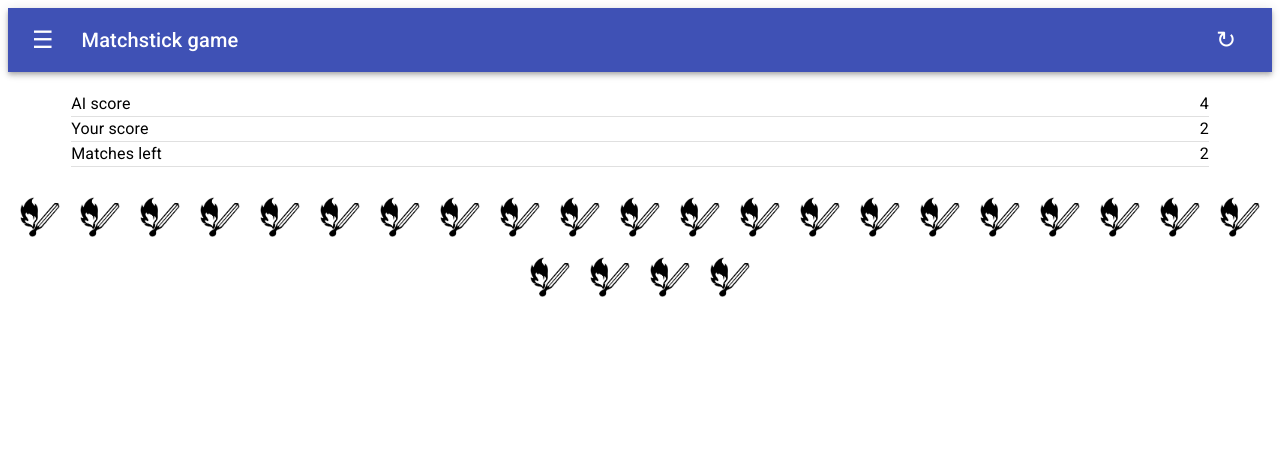
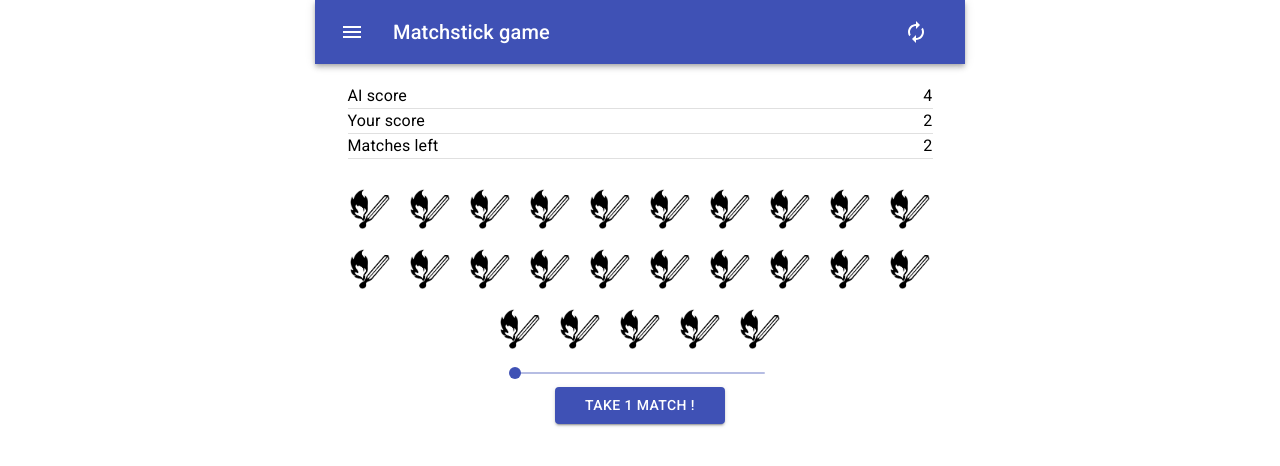
Before and after one commit to archontis-cpu/stormotion-internship-test-task, a React (Create React App) app: page / in a window 1280 px wide. Shown: the top 466 px of the page. Built offline with nearby package versions, Linux system fonts and the light colour scheme.

Commit message:
finish markup

```diff
--- a/package.json
+++ b/package.json
@@ -4,6 +4,7 @@
   "private": true,
   "dependencies": {
     "@material-ui/core": "^4.11.0",
+    "@material-ui/icons": "^4.9.1",
     "@testing-library/jest-dom": "^4.2.4",
     "@testing-library/react": "^9.3.2",
     "@testing-library/user-event": "^7.1.2",
--- /dev/null
+++ b/src/App.css
@@ -0,0 +1,8 @@
+body {
+  margin: 0;
+}
+
+.App {
+  max-width: 650px;
+  margin: 0 auto;
+}
--- a/src/App.tsx
+++ b/src/App.tsx
@@ -2,6 +2,7 @@ import React, { useState } from 'react';
 import { Menu } from "./components/menu/menu";
 import { Game } from "./components/game/game";
 import { ButtonAppBar } from "./components/app-bar/app-bar";
+import "./App.css";
 const App: React.FC = () => {
 
   const [display, setDisplay] = useState(false);
@@ -12,7 +13,7 @@ const App: React.FC = () => {
 
   return (
     <div className="App">
-      <ButtonAppBar handleMenu={handleMenuClick} />
+      <ButtonAppBar handleMenu={handleMenuClick} icon={display ? 'close' : 'open'}/>
       { display ? <Menu /> : <Game /> }
     </div>
   );
--- a/src/components/app-bar/app-bar.tsx
+++ b/src/components/app-bar/app-bar.tsx
@@ -5,6 +5,9 @@ import Toolbar from '@material-ui/core/Toolbar';
 import Typography from '@material-ui/core/Typography';
 import IconButton from '@material-ui/core/IconButton';
 import PropTypes from "prop-types";
+import CloseIcon from '@material-ui/icons/Close';
+import MenuIcon from '@material-ui/icons/Menu';
+import AutorenewIcon from '@material-ui/icons/Autorenew';
 
 const useStyles = makeStyles((theme: Theme) =>
   createStyles({
@@ -20,11 +23,12 @@ const useStyles = makeStyles((theme: Theme) =>
   }),
 );
 
-type AppBarHandlers = {
-  handleMenu(): void
+type AppBarProps = {
+  handleMenu(): void,
+  icon: string,
 }
 
-export const ButtonAppBar: React.FC<AppBarHandlers> = ({handleMenu}): JSX.Element => {
+export const ButtonAppBar: React.FC<AppBarProps> = ({handleMenu, icon}): JSX.Element => {
 
   const classes = useStyles();
 
@@ -38,17 +42,25 @@ export const ButtonAppBar: React.FC<AppBarHandlers> = ({handleMenu}): JSX.Elemen
             color="inherit"
             aria-label="menu"
             onClick={handleMenu}
+            style={{
+              height: 50,
+              width: 50,
+            }}
           >
-            &#9776;
+            {icon === 'close' ? <CloseIcon/> : <MenuIcon/>}
           </IconButton>
           <Typography variant="h6" className={classes.title}>
             Matchstick game
           </Typography>
           <IconButton
             color="inherit"
-            style={{margin: 0}}
+            style={{
+              margin: 0,
+              height: 50,
+              width: 50,
+            }}
           >
-            &#8635;
+            <AutorenewIcon />
           </IconButton>
         </Toolbar>
       </AppBar>
@@ -57,5 +69,6 @@ export const ButtonAppBar: React.FC<AppBarHandlers> = ({handleMenu}): JSX.Elemen
 };
 
 ButtonAppBar.propTypes = {
-  handleMenu: PropTypes.func.isRequired
+  handleMenu: PropTypes.func.isRequired,
+  icon: PropTypes.string.isRequired,
 };
--- a/src/components/game/game.tsx
+++ b/src/components/game/game.tsx
@@ -1,13 +1,37 @@
-import React from "react";
+import React, {useState} from "react";
 import {Field} from "../field/field";
 import {ScoreBoard} from "../score-board/score-board";
+import Button from '@material-ui/core/Button';
+import Slider from '@material-ui/core/Slider';
 import classes from "./game.module.css";
 
+const initialSliderState = 1;
+
 export const Game: React.FC = () => {
+  const [sliderValue, setSliderValue] = useState(initialSliderState);
+
   return (
     <div className={classes.Game}>
       <ScoreBoard />
-      <Field total_quantity={25}/>
+      <Field total_quantity={25} />
+      <Slider
+        defaultValue={1}
+        aria-labelledby="discrete-slider"
+        valueLabelDisplay="auto"
+        step={1}
+        min={1}
+        max={10}
+        style={{
+          width: 250,
+        }}
+        onChange={(event, value): void => {
+          // @ts-ignore
+          setSliderValue(value);
+        }}
+      />
+      <Button variant="contained" color="primary" style={{width: 170}}>
+        Take {sliderValue} match{sliderValue > 1? 'es' : null} !
+      </Button>
     </div>
   );
 };
--- a/src/components/menu/menu.module.css
+++ b/src/components/menu/menu.module.css
@@ -1,10 +1,13 @@
 .Menu {
-  padding-top: 10px;
+  padding: 10px 0 0 0;
   display: flex;
   flex-direction: column;
   align-items: center;
+  max-width: 650px;
 }
 
 .about {
-  padding: 0 10px 0 10px;
+  max-width: 650px;
+  padding: 0 2.5vw 0 2.5vw;
+  box-sizing: border-box;
 }
--- a/src/components/menu/menu.tsx
+++ b/src/components/menu/menu.tsx
@@ -1,14 +1,14 @@
 import React from 'react';
-import DiscreteSlider from "./slider";
-import MenuSwitch from "./switch";
+import { SettingsMenuSlider } from "./slider";
+import { MenuSwitch } from "./switch";
 import classes from "./menu.module.css";
 
 export const Menu: React.FC = () => {
   return (
     <div className={classes.Menu}>
       <MenuSwitch />
-      <DiscreteSlider type={'max-quantity'} />
-      <DiscreteSlider type={'total-quantity'} />
+      <SettingsMenuSlider type={'max-quantity'} />
+      <SettingsMenuSlider type={'total-quantity'} />
       <p className={classes.about}>
         Выигрывает тот, у кого в конце игры – после того, как все спички будут разобраны, – окажется четное число спичек!
       </p>
--- a/src/components/menu/slider.tsx
+++ b/src/components/menu/slider.tsx
@@ -1,54 +1,56 @@
-import React from 'react';
-import { makeStyles } from '@material-ui/core/styles';
+import React, {useReducer} from 'react';
 import Typography from '@material-ui/core/Typography';
 import Slider from '@material-ui/core/Slider';
 import PropTypes from 'prop-types';
 
-const useStyles = makeStyles({
-  root: {
-    width: '90vw',
-  },
-});
-
-function valuetext(value: number) {
-  return `${value}°C`;
-}
-
-interface Slider{
+interface SliderType {
   type: string
 }
 
-export default function DiscreteSlider({ type }: Slider) {
-  let sliderTitle;
-  let defaultValue;
-  let step;
-  let min;
-  let max;
+export const SettingsMenuSlider: React.FC<SliderType> = ({ type }) => {
 
-  if (type === 'max-quantity') {
-    sliderTitle = 'Max matches quantity can be taken per turn';
-    defaultValue = 3;
-    step = 1;
-    min = 2;
-    max = 10;
-  } else if (type === 'total-quantity') {
-    sliderTitle = 'Initial matches quantity';
-    defaultValue = 25;
-    step = 2;
-    min = 3;
-    max = 99;
-  }
+  const getSliderPropsByType = () => {
+    if (type === 'max-quantity') {
+      return {
+        sliderTitle: 'Max matches quantity can be taken per turn',
+        defaultValue: 3,
+        step: 1,
+        min: 2,
+        max: 10,
+      };
+    }
 
-  const classes = useStyles();
+    return {
+      sliderTitle: 'Initial matches quantity',
+      defaultValue: 25,
+      step: 2,
+      min: 3,
+      max: 99,
+    };
+  };
+
+  const {
+    sliderTitle,
+    defaultValue,
+    step,
+    min,
+    max
+  } = getSliderPropsByType();
+
+
 
   return (
-    <div className={classes.root}>
+    <div style={{
+      width: '100%',
+      maxWidth: 650,
+      padding: "0 2.5vw 0 2.5vw",
+      boxSizing: "border-box",
+    }}>
       <Typography gutterBottom>
         {sliderTitle}
       </Typography>
       <Slider
         defaultValue={defaultValue}
-        getAriaValueText={valuetext}
         step={step}
         min={min}
         max={max}
@@ -56,8 +58,8 @@ export default function DiscreteSlider({ type }: Slider) {
       />
     </div>
   );
-}
+};
 
-DiscreteSlider.propTypes = {
-  type: PropTypes.string
+SettingsMenuSlider.propTypes = {
+  type: PropTypes.string.isRequired,
 };
--- a/src/components/menu/switch.module.css
+++ b/src/components/menu/switch.module.css
@@ -1,10 +1,9 @@
 .Switch {
   display: flex;
-  width: 90vw;
+  width: 100%;
+  padding: 0 2.5vw 0 2.5vw;
   justify-content: space-between;
   align-items: center;
+  max-width: 650px;
+  box-sizing: border-box;
 }
-
-.Switch p {
-
-}
--- a/src/components/menu/switch.tsx
+++ b/src/components/menu/switch.tsx
@@ -3,10 +3,11 @@ import Switch from '@material-ui/core/Switch';
 import Typography from '@material-ui/core/Typography';
 import classes from './switch.module.css';
 
-export default function MenuSwitch() {
+export const MenuSwitch: React.FC = () => {
+
   const [state, setState] = React.useState({
-    checkedA: true,
-    checkedB: true,
+    checkedA: false,
+    checkedB: false,
   });
 
   const handleChange = (event: React.ChangeEvent<HTMLInputElement>) => {
@@ -27,4 +28,4 @@ export default function MenuSwitch() {
       />
     </div>
   );
-}
+};
```
Also changed, not shown: src/game-reducer.ts (added, +27 -0 lines), 1 other file (tests, documents, lock files or other folders).
